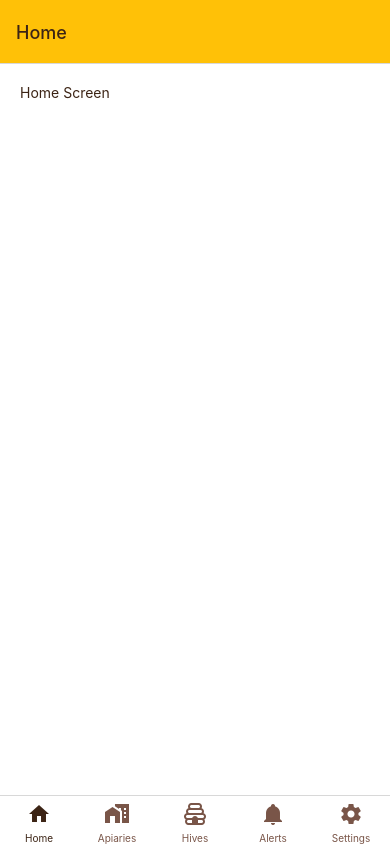
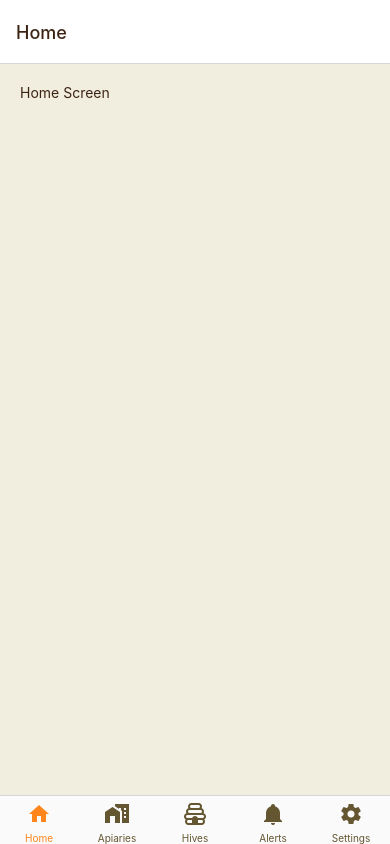
Before and after one commit to OmrM/beekeeping-app-v2, a React Native app: screen /Home in a window 390 px wide. Built offline with nearby package versions, Linux system fonts and the light colour scheme.

Commit message:
decided on colors, removed extra styles

```diff
--- a/components/styles/ActionButton.styles.ts
+++ b/components/styles/ActionButton.styles.ts
@@ -18,7 +18,6 @@ export const CircleButton = styled.Pressable`
 `;
 
 export const ButtonText = styled.Text`
-    color: ${ ({theme}) => theme.textColor};
-    font-size: 30px;
-    text-align: center;
+    color: ${ ({theme}) => theme.button.textColor};
+    font-size: 24px;
 `;
--- a/screens/ApiariesScreen.tsx
+++ b/screens/ApiariesScreen.tsx
@@ -20,7 +20,7 @@ interface Props {
 };
 
 const ApiariesScreen = () => {
-  const apiaryCard = ({ item }: Props ) => (
+  const apiaryCard = ({ item }: Props) => (
     <CardContainer>
       <CardTitle>{item.name}</CardTitle>
       <CardText>Hives: {item.hives}</CardText>
@@ -36,7 +36,7 @@ const ApiariesScreen = () => {
         renderItem={apiaryCard}
         keyExtractor={item => item.id}
       />
-    <ActionButton/>
+      <ActionButton />
     </Container>
   );
 };
--- a/themes/themes.ts
+++ b/themes/themes.ts
@@ -6,21 +6,21 @@ import { DefaultTheme } from 'styled-components/native';
 export const lightTheme: DefaultTheme = {
   // Stack Navigaton Bar (Top Bar):
   headerStyle: {
-    backgroundColor: '#FFC107',
+    backgroundColor: '#ffff',
     textColor: '#3c2415',
   },
   // Bottom Tabs
   barStyle: {
-    backgroundColor: '', //yellow #f6d365
+    backgroundColor: '#fafafa', //yellow #f6d365
     height: 95
   },
   /*     activeColor: '#3c2415',
       inactiveColor: '#3c2415', */
-  activeColor: '#3c2415',
-  inactiveColor: '#795548',
+  activeColor: '#FF851B',
+  inactiveColor: '#645631',
 
 
-  background: '#ffffff',
+  background: '#F2EEDF',
   textColor: '#3c2415', //#FFC107
   cardStyle: {
     backgroundColor: '#f8f9fa',
@@ -35,7 +35,7 @@ export const lightTheme: DefaultTheme = {
     fontWeight: 'normal',
   },
   button:{
-    backgroundColor: '#FFC107',
+    backgroundColor: '#FF851B',
     textColor: '#ffffff'
   },
 }
@@ -54,15 +54,15 @@ export const darkTheme: DefaultTheme = {
     backgroundColor: '#0D1117',
     height: 95
   },
-  activeColor: '#FFAB00',
-  inactiveColor: '#645631', // #888
+  activeColor: '#ffd247',
+  inactiveColor: '#ABABAB', // #888
 
 
   background: '#161B22', //old one is #333
   textColor: '#fff', //#f6d365
 
   cardStyle: {
-    backgroundColor: '#322c22',
+    backgroundColor: '#353535',
   },
   cardTitle: {
     fontSize: '18px',
@@ -73,7 +73,7 @@ export const darkTheme: DefaultTheme = {
     fontWeight: 'normal',
   },
   button:{
-    backgroundColor: '#FFC107',
-    textColor: '#ffffff'
+    backgroundColor: '#ffd247 ',
+    textColor: '#0D1117'
   },
 }
```
